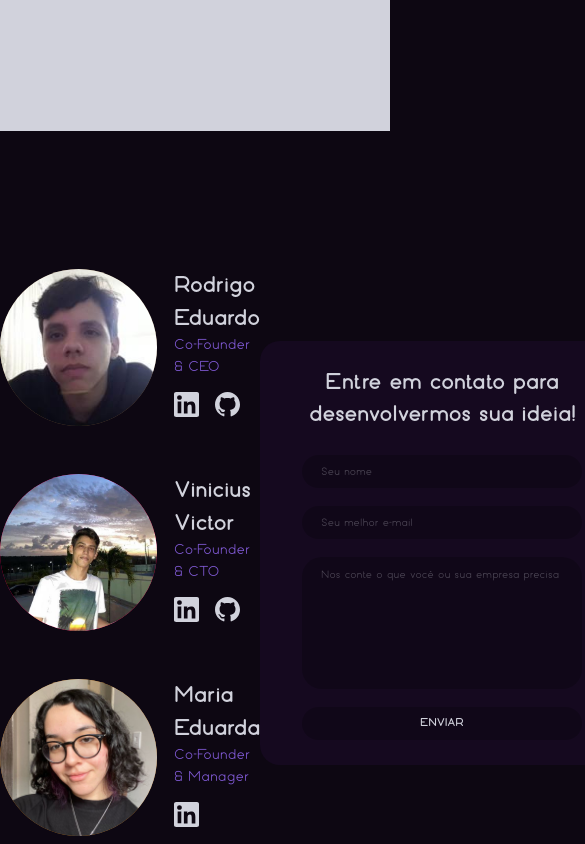
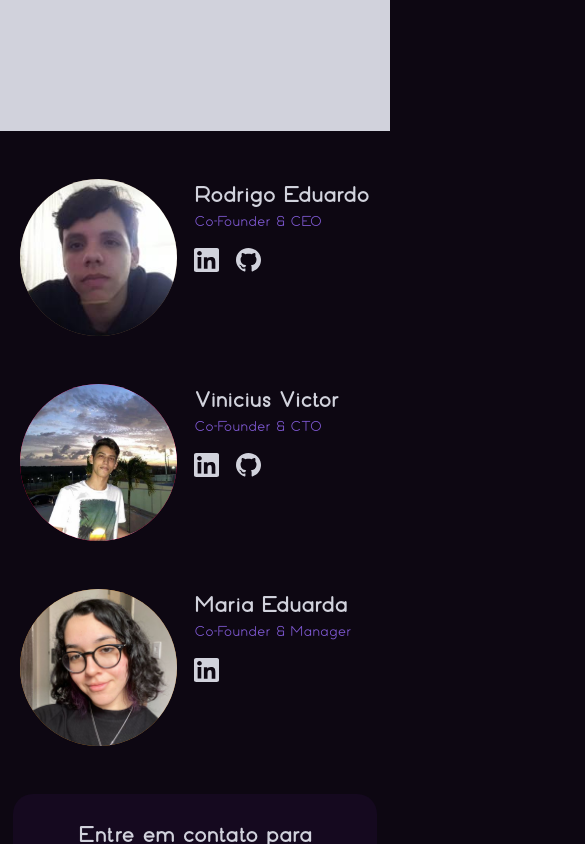
Before and after one commit to rodrigoeduardo/portfolio-blob, a Next.js app: page / in a window 390 px wide. Shown: the part 1500-2344 px from the top of the page, 585 px wide, since content can reach past the window. Built offline with nearby package versions, Linux system fonts and the light colour scheme.

Commit message:
Contact section responsiveness

```diff
--- a/src/components/Contact/index.tsx
+++ b/src/components/Contact/index.tsx
@@ -4,8 +4,8 @@ import { TeamMember } from "./TeamMember";
 
 export function Contact() {
     return (
-        <Flex h="100%" justify="space-evenly" align="center">
-            <Stack direction="column" spacing="8rem">
+        <Flex flexDir={{ base: "column", md: "row" }} h="100%" justify={{ base: "start", md: "space-evenly" }} align="center">
+            <Stack direction="column" spacing="8rem" mt={{ base: "8rem", md: "0" }}>
                 <TeamMember
                     avatarUrl="assets/images/teamMembers/rodrigo.jpg"
                     name="Rodrigo Eduardo"
```
